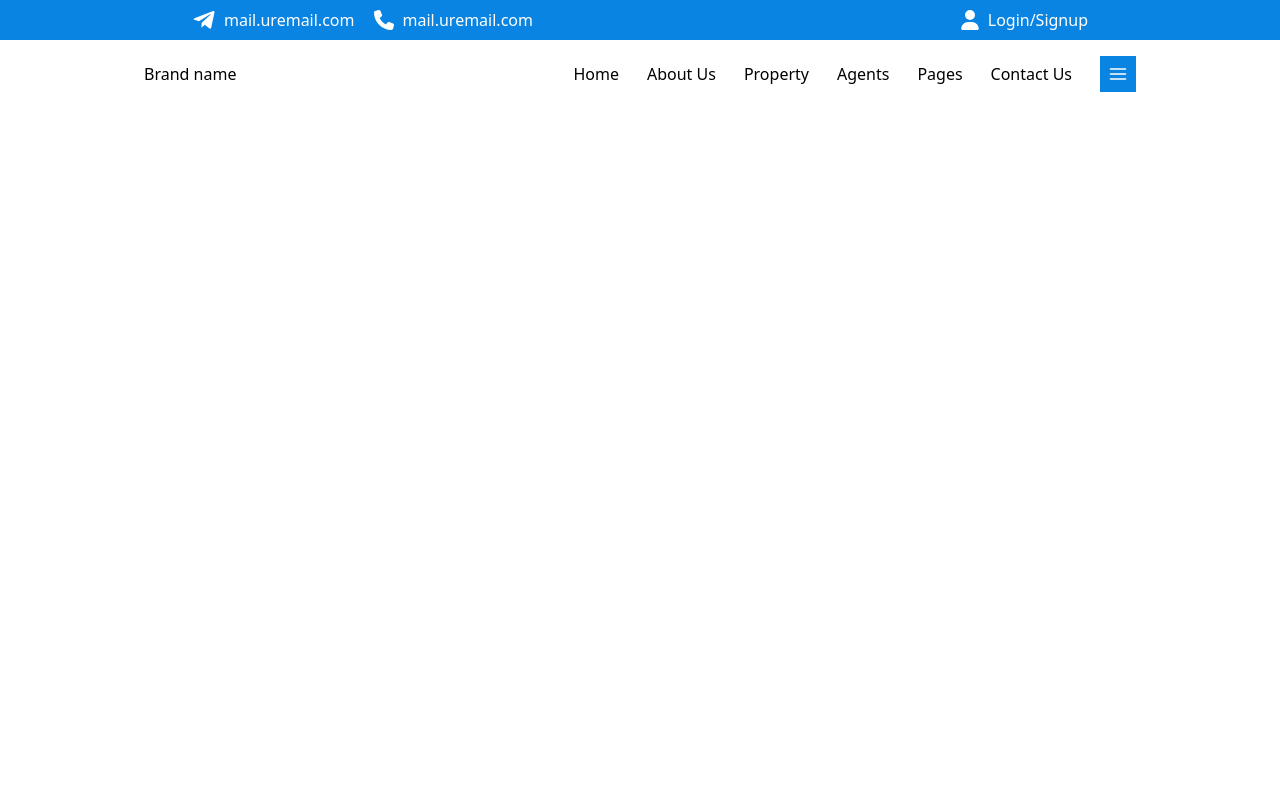
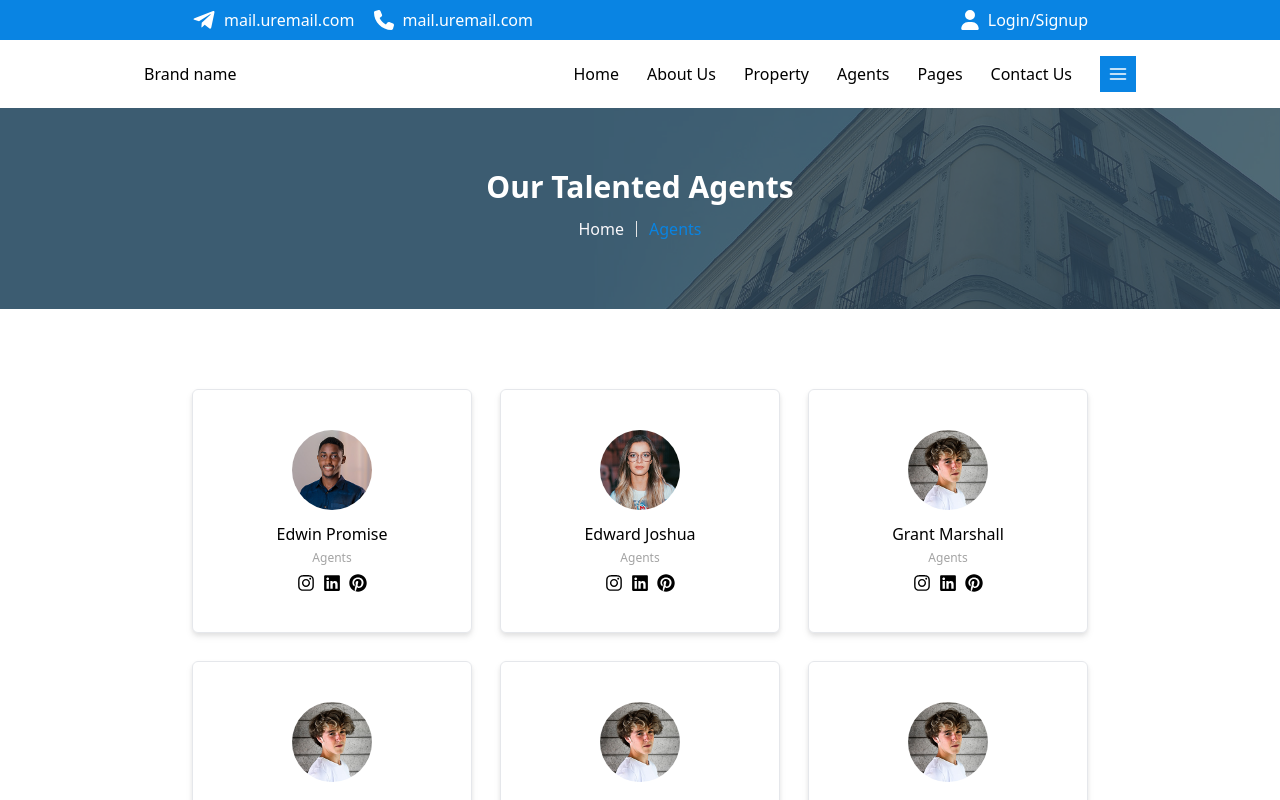
Before and after one commit to Promzy004/real-estate, a React (Vite) app: page /agents in a window 1280 px wide. Shown: the top 800 px of the page. Built offline with nearby package versions, Linux system fonts and the light colour scheme.

Commit message:
agent page added

```diff
--- a/src/App.jsx
+++ b/src/App.jsx
@@ -2,6 +2,9 @@ import { Route, Routes } from "react-router-dom"
 import Header from "./compoents/header"
 import Hero from "./compoents/hero"
 import Home from "./pages/home"
+import Agents from "./pages/agent"
+import Error404 from "./pages/error404"
+import Footer from "./compoents/footer"
 
 
 function App() {
@@ -11,7 +14,10 @@ function App() {
       <Header />
       <Routes>
         <Route path="/" element={<Home />}/>
+        <Route path="/agents" element={<Agents />} />
+        <Route path="*" element={<Error404 />} />
       </Routes>
+      <Footer />
     </div>
   )
 }
--- a/src/assets/data/data.js
+++ b/src/assets/data/data.js
@@ -153,4 +153,144 @@ export const agents = [
         linkedIn: '',
         pinterest: '',
     },
+    {
+        id: 5,
+        image: agent3,
+        name: 'Edwin Promise',
+        instagram: '',
+        linkedIn: '',
+        pinterest: '',
+    },
+    {
+        id: 5,
+        image: agent3,
+        name: 'Edwin Promise',
+        instagram: '',
+        linkedIn: '',
+        pinterest: '',
+    },
+    {
+        id: 5,
+        image: agent3,
+        name: 'Edwin Promise',
+        instagram: '',
+        linkedIn: '',
+        pinterest: '',
+    },
+    {
+        id: 5,
+        image: agent3,
+        name: 'Edwin Promise',
+        instagram: '',
+        linkedIn: '',
+        pinterest: '',
+    },
+    {
+        id: 5,
+        image: agent3,
+        name: 'Edwin Promise',
+        instagram: '',
+        linkedIn: '',
+        pinterest: '',
+    },
+    {
+        id: 5,
+        image: agent3,
+        name: 'Edwin Promise',
+        instagram: '',
+        linkedIn: '',
+        pinterest: '',
+    },
+    {
+        id: 5,
+        image: agent3,
+        name: 'Edwin Promise',
+        instagram: '',
+        linkedIn: '',
+        pinterest: '',
+    },
+    {
+        id: 5,
+        image: agent3,
+        name: 'Edwin Promise',
+        instagram: '',
+        linkedIn: '',
+        pinterest: '',
+    },
+    {
+        id: 5,
+        image: agent3,
+        name: 'Edwin Promise',
+        instagram: '',
+        linkedIn: '',
+        pinterest: '',
+    },
+    {
+        id: 5,
+        image: agent3,
+        name: 'Edwin Promise',
+        instagram: '',
+        linkedIn: '',
+        pinterest: '',
+    },
+    {
+        id: 5,
+        image: agent3,
+        name: 'Edwin Promise',
+        instagram: '',
+        linkedIn: '',
+        pinterest: '',
+    },
+    {
+        id: 5,
+        image: agent3,
+        name: 'Edwin Promise',
+        instagram: '',
+        linkedIn: '',
+        pinterest: '',
+    },
 ]
+
+
+
+
+//pages
+
+export const pages = [
+    {
+        name: 'Agency',
+        path: 'agents',
+    },
+    {
+        name: 'Testimonials',
+        path: 'testimonials',
+    },
+    {
+        name: 'Blogs',
+        path: 'blogs',
+    },
+    {
+        name: 'Pricing',
+        path: 'pricing',
+    },
+    {
+        name: 'Services',
+        path: 'services',
+    },
+    {
+        name: 'FAQs',
+        path: 'faqs',
+    },
+    {
+        name: 'Login',
+        path: 'login',
+    },
+    {
+        name: 'SignUp/Register',
+        path: 'register',
+    },
+    {
+        name: 'Career',
+        path: 'career',
+    },
+]
--- /dev/null
+++ b/src/compoents/breadcrums/breadcrum.jsx
@@ -0,0 +1,11 @@
+const BreadCrum = () => {
+    return (
+        <div className="flex gap-2">
+            <h3>Home</h3>
+            <div className="w-[1px] h-full bg-neutral-200"></div>
+            <h3>Agents</h3>
+        </div>
+    );
+}
+
+export default BreadCrum;
--- a/src/compoents/cards/agentCard.jsx
+++ b/src/compoents/cards/agentCard.jsx
@@ -3,7 +3,7 @@ import agent1 from "../../assets/images/agents/agent1.png";
 
 const AgentCard = ({image = agent1, name, instagram, linkendIn, pinterest}) => {
     return (
-        <div className="sm:w-full w-[90%] bg-white border rounded-md cursor-pointer drop-shadow-md flex flex-col items-center gap-3 py-10 hover:scale-105 duration-500">
+        <div className="sm:w-full w-[90%] hover:border-primaryColor bg-white border rounded-md cursor-pointer drop-shadow-md flex flex-col items-center gap-3 py-10 hover:scale-105 duration-500">
             <img src={image} alt="agent image" loading="lazy" className="h-20 w-20 rounded-full" />
             <div className="flex flex-col items-center gap-1">
                 <h2 className="text-base font-medium">{name}</h2>
--- a/src/compoents/header.jsx
+++ b/src/compoents/header.jsx
@@ -1,15 +1,15 @@
-import { Link } from "react-router-dom";
+import { Link, useNavigate } from "react-router-dom";
 import { FaUser, FaPhone } from "react-icons/fa6";
 import { FaTelegramPlane } from "react-icons/fa";
 import { FiMenu } from "react-icons/fi";
 import { useEffect, useState } from "react";
 import { AnimatePresence, motion } from "framer-motion";
+import { pages } from "../assets/data/data";
 
 const Header = () => {
 
     const [breakPoint, setBreakPoint] = useState(window.innerWidth < 768);
     const [navlinks, setNavLinks] = useState(false);
-    console.log(breakPoint)
 
     useEffect(() => {
 
@@ -49,12 +49,12 @@ const Header = () => {
                         <div className="flex justify-between items-center py-4 lg:px-36 px-10">
                             <h2>Brand name</h2>
                             <nav className="flex lg:gap-7 gap-4 items-center justify-center">
-                                <Link to="" className="hover:text-primaryColor">Home</Link>
-                                <Link to="" className="hover:text-primaryColor">About Us</Link>
-                                <Link to="" className="hover:text-primaryColor">Property</Link>
-                                <Link to="" className="hover:text-primaryColor">Agents</Link>
-                                <Link to="" className="hover:text-primaryColor">Pages</Link>
-                                <Link to="" className="hover:text-primaryColor">Contact Us</Link>
+                                <Link to="" className="hover:text-primaryColor duration-300" onClick={() => setNavLinks(false)}>Home</Link>
+                                <Link to="" className="hover:text-primaryColor duration-300" onClick={() => setNavLinks(false)}>About Us</Link>
+                                <Link to="" className="hover:text-primaryColor duration-300" onClick={() => setNavLinks(false)}>Property</Link>
+                                <Link to="" className="hover:text-primaryColor duration-300" onClick={() => setNavLinks(false)}>Agents</Link>
+                                <Link to="" className="hover:text-primaryColor duration-300" onClick={() => setNavLinks(false)}>Pages</Link>
+                                <Link to="" className="hover:text-primaryColor duration-300" onClick={() => setNavLinks(false)}>Contact Us</Link>
                                 <div className="bg-primaryColor p-2 cursor-pointer" onClick={() => setNavLinks(!navlinks)}>
                                     <FiMenu className="text-xl text-white"/>
                                 </div>
@@ -74,16 +74,19 @@ const Header = () => {
                                     >
                                         <div className="h-[2px] absolute top-0 left-0 w-full bg-primaryColor"></div>
                                         <div className="flex flex-col gap-5">
-                                             duration-300<Link to='' className="hover:text-primaryColor hover:pl-3">Agency</Link>
-                                            <Link to='' className="hover:text-primaryColor hover:pl-3">Testimonials</Link>
-                                            <Link to='' className="hover:text-primaryColor hover:pl-3">Blog</Link>
-                                            <Link to='' className="hover:text-primaryColor hover:pl-3">Pricing</Link>
-                                            <Link to='' className="hover:text-primaryColor hover:pl-3">Gallery</Link>
-                                            <Link to='' className="hover:text-primaryColor hover:pl-3">Services</Link>
-                                            <Link to='' className="hover:text-primaryColor hover:pl-3">FAQ</Link>
-                                            <Link to='' className="hover:text-primaryColor hover:pl-3">Login</Link>
-                                            <Link to='' className="hover:text-primaryColor hover:pl-3">SignUp/Register</Link>
-                                            <Link to='' className="hover:text-primaryColor hover:pl-3">Career</Link>
+                                            {pages.map((page, index) => {
+                                                return <Link to={`/${page.path}`} onClick={() => setNavLinks(false)} key={index} className="hover:text-primaryColor hover:pl-3 hover:pr-0 pr-3 duration-300" >{page.name}</Link>
+                                            })}
+                                            {/* <Link to='' className="hover:text-primaryColor hover:pl-3 duration-300">Agency</Link>
+                                            <Link to='' className="hover:text-primaryColor hover:pl-3 duration-300">Testimonials</Link>
+                                            <Link to='' className="hover:text-primaryColor hover:pl-3 duration-300">Blog</Link>
+                                            <Link to='' className="hover:text-primaryColor hover:pl-3 duration-300">Pricing</Link>
+                                            <Link to='' className="hover:text-primaryColor hover:pl-3 duration-300">Gallery</Link>
+                                            <Link to='' className="hover:text-primaryColor hover:pl-3 duration-300">Services</Link>
+                                            <Link to='' className="hover:text-primaryColor hover:pl-3 duration-300">FAQ</Link>
+                                            <Link to='' className="hover:text-primaryColor hover:pl-3 duration-300">Login</Link>
+                                            <Link to='' className="hover:text-primaryColor pr-3 hover:pl-3 hover:pr-0 duration-300">SignUp/Register</Link>
+                                            <Link to='' className="hover:text-primaryColor hover:pl-3 duration-300">Career</Link> */}
                                         </div>
                                     </motion.div>
                                 )
@@ -119,7 +122,7 @@ const Header = () => {
                         <AnimatePresence>
                             {
                                 navlinks && (
-                                    <motion.div className="pl-5 py-5 sm:w-auto w-[70%] absolute sm:h-auto h-[calc(100vh-90px)] scrol sm:right-20 right-0 flex flex-col gap-5 bg-white"
+                                    <motion.div className="pl-5 py-5 sm:w-[40%] w-[60%] absolute sm:h-auto h-[calc(100vh-90px)] scrol sm:right-20 right-0 flex flex-col gap-5 bg-white"
                                         initial={{x: '100vw', opacity: 0}}
                                         animate={{x: 0, opacity: 1}}
                                         transition={{type: 'tween', duration: 0.4}}
--- a/src/compoents/newsletter.jsx
+++ b/src/compoents/newsletter.jsx
@@ -1,6 +1,5 @@
-import { ArrowRightIcon } from "@heroicons/react/16/solid";
 import newsletter from "../assets/images/newsletter.png";
-import { PiArrowRightBold, PiArrowRightFill } from "react-icons/pi";
+import { PiArrowRightBold } from "react-icons/pi";
 
 const NewsLetter = () => {
     return (
--- /dev/null
+++ b/src/compoents/pagesHero.jsx
@@ -0,0 +1,23 @@
+import { useParams } from "react-router-dom";
+import hero from "../assets/images/pageshero.png";
+
+const PagesHero = () => {
+
+    return (
+            <>
+                <div className="test relative md:py-16 sm:py-12 sm:mt-[105px] mt-[100px] py-8 flex justify-center items-center gap-7 before:content-[''] before:absolute before:h-full before:w-full before:bg-[#33485C] before:opacity-80" style={{background: `url(${hero})`, backgroundPosition: 'Center', backgroundSize: 'cover', backgroundRepeat : 'no-repeat'}}>
+                    <div className="z-20 flex flex-col gap-2">
+                        <h2 className="text-white text-3xl font-semibold">Our Talented Agents</h2>
+                        <div className="text-color2 flex justify-center items-center gap-3 py-1">
+                            <h3>Home</h3>
+                            <div className="w-[1px] h-4 bg-neutral-200"></div>
+                            <h3 className="text-primaryColor">Agents</h3>
+                        </div>
+                    </div>
+
+                </div>
+            </>
+    );
+}
+
+export default PagesHero;
--- /dev/null
+++ b/src/compoents/seeMoreButton.jsx
@@ -0,0 +1,21 @@
+const SeeMoreButton = ({index, data_length, handleShowMore, handleShowLess}) => {
+    // console.log(data);
+    // console.log(index)
+    // console.log(typeof(data_length) + ' data')
+    // console.log(typeof(index) + ' index')
+    console.log({index})
+    return (
+        <div className="flex gap-10">
+            <div className="flex gap-10">
+                {(index < data_length) && (
+                    <button className="bg-primaryColor duration-300 hover:text-white/70 text-white px-6 py-3 text-sm" onClick={handleShowMore}>See More Property</button>
+                )}
+                {index > 2 && (
+                    <button className="bg-gray-400 duration-300 hover:text-white/70 text-white px-6 py-3 text-sm" onClick={handleShowLess}>Show less</button>
+                )}
+            </div>
+        </div>
+    );
+}
+
+export default SeeMoreButton;
--- /dev/null
+++ b/src/pages/agent.jsx
@@ -0,0 +1,42 @@
+import { useState } from "react";
+import { agents } from "../assets/data/data";
+import AgentCard from "../compoents/cards/agentCard";
+import PagesHero from "../compoents/pagesHero";
+import SeeMoreButton from "../compoents/seeMoreButton";
+
+const Agents = () => {
+
+    const [agentIndex, setAgentIndex] = useState(9);
+
+    const handleAgentsShowMore = () => {
+        setAgentIndex((prev) => prev + 3);
+    }
+
+    const handleAgentsShowLess = () => {
+        setAgentIndex((prev) => prev - 3);
+    }
+
+    return (
+        <div>
+            <PagesHero />
+            <div className="flex flex-col gap-12 justify-center items-center md:py-20 py-14">
+                <div className="lg:w-[70%] md:w-[80%] sm:w-[75%] w-[90%] grid md:grid-cols-3 sm:grid-cols-2 lg:gap-7 grid-cols-1 justify-items-center items-center sm:gap-4 gap-8">
+                    {agents.slice(0, agentIndex).map((agent, index) => (
+                        <AgentCard key={index} image={agent.image} name={agent.name} instagram={agent.instagram} linkendIn={agent.linkedIn} pinterest={agent.pinterest} />
+                    ))}
+                </div>
+                <div className="flex gap-10">
+                    {(agentIndex < agents.length)&& (
+                        <button className="bg-primaryColor duration-300 hover:text-white/70 text-white px-6 py-3 text-sm" onClick={handleAgentsShowMore}>See More Property</button>
+                    )}
+                    {agentIndex > 9 && (
+                        <button className="bg-gray-400 duration-300 hover:text-white/70 text-white px-6 py-3 text-sm" onClick={handleAgentsShowLess}>Show less</button>
+                    )}
+                </div>
+                {/* <SeeMoreButton index={agentIndex} data_length={agents.length} handleShowMore={handleAgentsShowMore} handleShowLess={handleAgentsShowLess} /> */}
+            </div>
+        </div>
+    );
+}
+
+export default Agents;
--- /dev/null
+++ b/src/pages/error404.jsx
@@ -0,0 +1,7 @@
+const Error404 = () => {
+    return (
+        <div className="mt-[120px]">Page not found</div>
+    );
+}
+
+export default Error404;
```
Also changed, not shown: src/pages/home.jsx (+6 -3 lines), src/assets/images/pageshero.png (added), src/index.css (line endings or trailing spaces).
